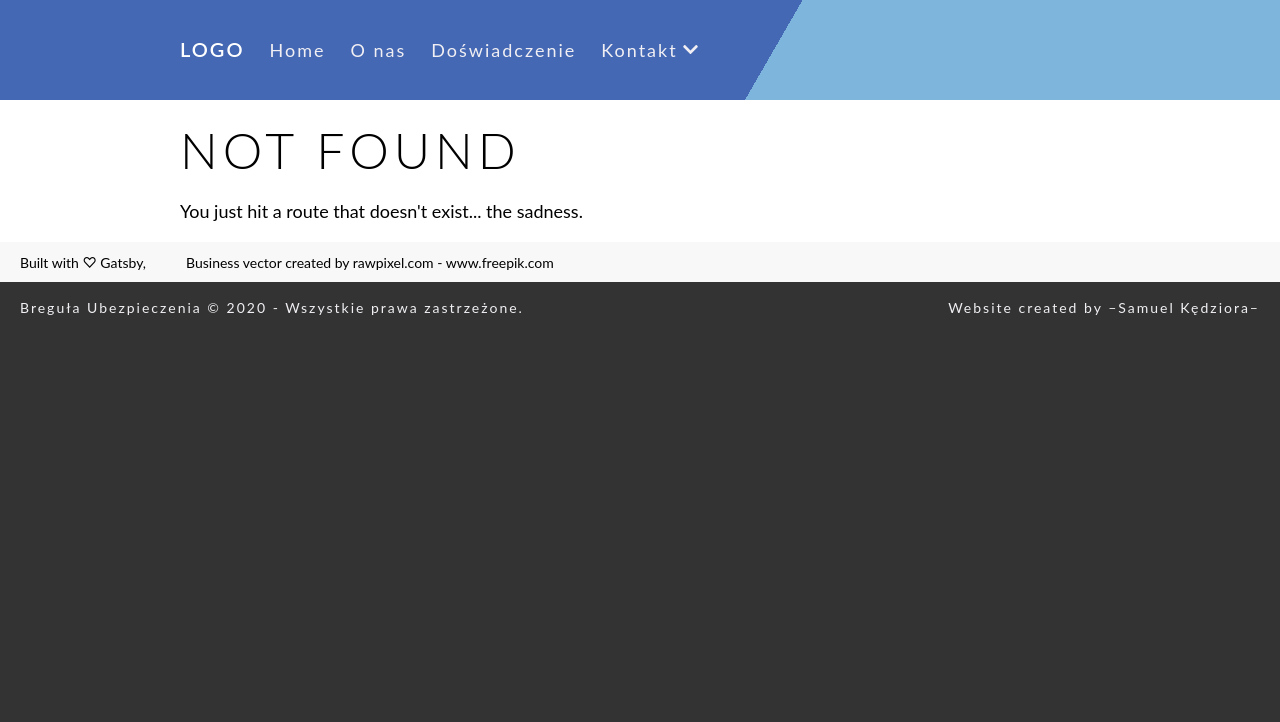
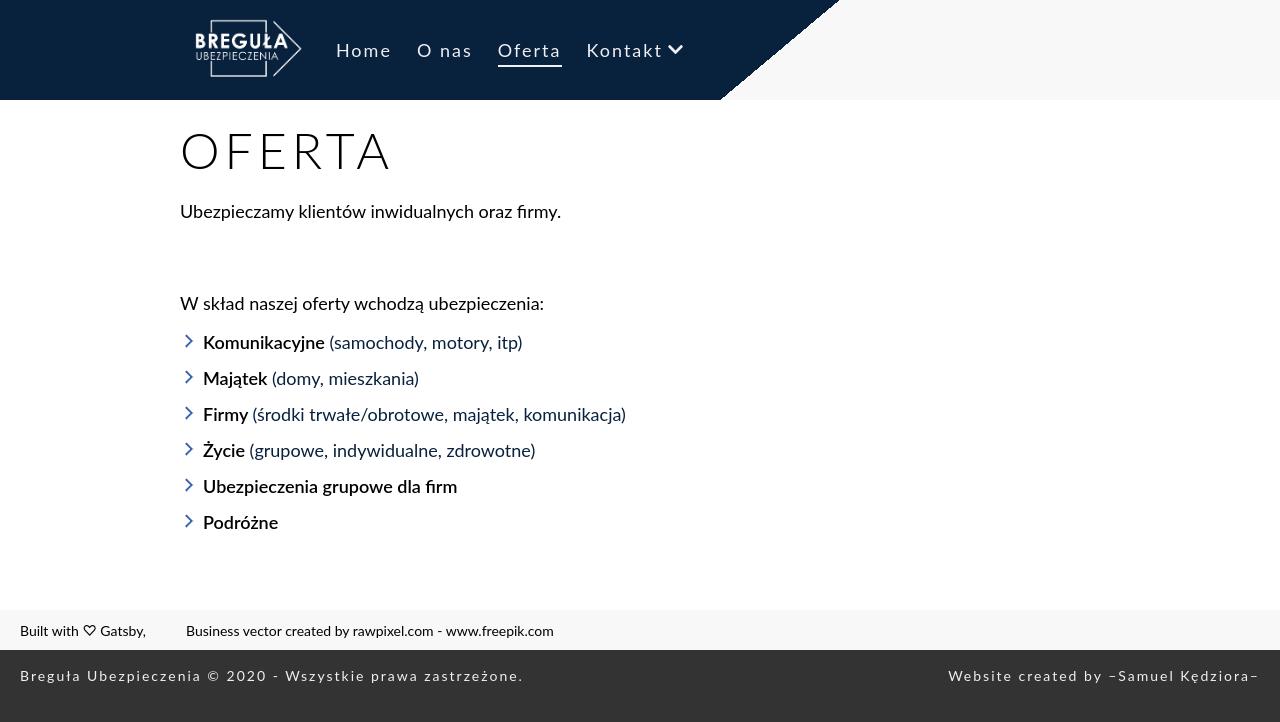
Before and after one commit to solvidini/bregula-insurances, a Gatsby site: page /offer in a window 1280 px wide. Before the commit this address had no page. Built offline with nearby package versions, Linux system fonts and the light colour scheme; Gatsby itself is replaced by a stand-in of ours.

Commit message:
offer and about us

```diff
--- a/src/components/header.js
+++ b/src/components/header.js
@@ -4,6 +4,7 @@ import React from "react"
 
 import Navigation from "./navigation"
 import DrawerToggler from "./drawerToggler"
+import Logo from './logo'
 
 const Header = props => (
   <header className="main-header">
@@ -18,7 +19,7 @@ const Header = props => (
             fontWeight: "600",
           }}
         >
-          LOGO
+          <Logo />
         </Link>
       </div>
       <nav className="main-header__nav">
--- a/src/components/logo.js
+++ b/src/components/logo.js
@@ -0,0 +1,13 @@
+import React from "react"
+
+import Image from "../images/bregula-biale.png"
+
+const Logo = (props) => {
+  return (
+    <div className="main-logo-container">
+      <img className="main-logo" src={Image} alt="Bregula Ubezpieczenia" />
+    </div>
+  )
+}
+
+export default Logo
--- a/src/components/navigation.js
+++ b/src/components/navigation.js
@@ -10,7 +10,7 @@ const Navigation = props => {
     <ul className="navigation-list">
       <NavigationItem to="/">Home</NavigationItem>
       <NavigationItem to="/about-us">O&nbsp;nas</NavigationItem>
-      <NavigationItem to="/experience">Doświadczenie</NavigationItem>
+      <NavigationItem to="/offer">Oferta</NavigationItem>
       <li className="navigation-dropdown">
         <span>
           Kontakt
--- a/src/pages/index.js
+++ b/src/pages/index.js
@@ -17,7 +17,7 @@ const IndexPage = () => (
         <div className="home-content__links">
           <h4 className="home-content__links-title">
             Skład naszej oferty&nbsp;&nbsp;
-            <Link to="/about-us">
+            <Link to="/offer">
               <FontAwesomeIcon
                 icon="arrow-right"
                 className="home-content__icon-link"
@@ -26,7 +26,7 @@ const IndexPage = () => (
           </h4>
           <h4 className="home-content__links-title">
             Nasze doświadczenie&nbsp;&nbsp;
-            <Link to="/experience">
+            <Link to="/about-us">
               <FontAwesomeIcon
                 icon="arrow-right"
                 className="home-content__icon-link"
--- /dev/null
+++ b/src/pages/offer.js
@@ -0,0 +1,45 @@
+import React from "react"
+
+import Layout from "../containers/layout"
+import SEO from "../components/seo"
+
+const Offer = () => (
+  <Layout>
+    <SEO title="Oferta" />
+    <h1>Oferta</h1>
+    <article className="offer">
+      Ubezpieczamy klientów inwidualnych oraz firmy.
+    </article>
+    <div className="offer">
+      <p className="offer__sub">W skład naszej oferty wchodzą ubezpieczenia:</p>
+      <ul className="offer__list">
+        <li className="offer__item">
+          Komunikacyjne{" "}
+          <span className="offer__item--brackets">
+            (samochody, motory, itp)
+          </span>
+        </li>
+        <li className="offer__item">
+          Majątek{" "}
+          <span className="offer__item--brackets">(domy, mieszkania)</span>
+        </li>
+        <li className="offer__item">
+          Firmy{" "}
+          <span className="offer__item--brackets">
+            (środki trwałe/obrotowe, majątek, komunikacja)
+          </span>
+        </li>
+        <li className="offer__item">
+          Życie{" "}
+          <span className="offer__item--brackets">
+            (grupowe, indywidualne, zdrowotne)
+          </span>
+        </li>
+        <li className="offer__item">Ubezpieczenia grupowe dla firm</li>
+        <li className="offer__item">Podróżne</li>
+      </ul>
+    </div>
+  </Layout>
+)
+
+export default Offer
--- a/src/sass/_variables.scss
+++ b/src/sass/_variables.scss
@@ -1,7 +1,7 @@
 // COLORS
-$color-primary: rgb(68, 104, 180);
+$color-primary: #08213d;
 
-$color-secondary: rgb(126, 181, 220);
+$color-secondary: rgb(248, 248, 248);
 
 $color-grey-light-1: #f7f7f7;
 $color-grey-light-2: #eee;
@@ -22,5 +22,4 @@ $medium-font-size: 1.8rem;
 $large-font-size: 1.8rem;
 
 // OTHER
-
 $default-margin-bottom: 7rem;
--- a/src/sass/components/header.scss
+++ b/src/sass/components/header.scss
@@ -11,7 +11,7 @@
     z-index: 100;
     letter-spacing: .2rem;
 
-    background: linear-gradient(120deg, $color-primary 0%, $color-primary 60%, $color-secondary 60%);
+    background: linear-gradient(140deg, $color-primary 0%, $color-primary 60%, $color-secondary 60%);
     box-shadow: 0 .1rem .7rem .2rem rgba(0, 0, 0, 0.4);
 
 
@@ -29,7 +29,7 @@
     &__nav {
         text-decoration: none;
         font-style: inherit;
-        height: 100%;
+        height: 8rem;
 
         @include respond(phone) {
             display: none;
--- a/src/sass/components/logo.scss
+++ b/src/sass/components/logo.scss
@@ -0,0 +1,8 @@
+.main-logo-container {
+    height: 8rem;
+
+}
+
+.main-logo {
+    height: 100%;
+}
--- a/src/sass/components/navigation.scss
+++ b/src/sass/components/navigation.scss
@@ -5,6 +5,7 @@
     &-list {
         list-style: none;
         display: flex;
+        align-items: center;
         height: 100%;
 
         @include respond(phone) {
@@ -16,7 +17,6 @@
 
     &-item {
         padding-left: 2.5rem;
-        height: 100%;
 
         @include respond(phone) {
             width: 100%;
@@ -70,7 +70,6 @@
         position: relative;
         padding-left: 2.5rem;
         padding-right: 1rem;
-        height: 100%;
         font-size: 1.8rem;
         color: $color-white;
         font-weight: 400;
--- a/src/sass/main.scss
+++ b/src/sass/main.scss
@@ -14,4 +14,4 @@
 
 @import './pages/index.scss';
 @import './pages/about-us.scss';
-@import './pages/experience.scss';
+@import './pages/offer.scss';
--- a/src/sass/pages/experience.scss
+++ b/src/sass/pages/offer.scss
@@ -1,4 +1,4 @@
-.experience {
+.offer {
     margin-bottom: $default-margin-bottom;
     font-size: $medium-font-size;
     text-align: justify;
```
Also changed, not shown: src/pages/about-us.js (+9 -23 lines), src/pages/experience.js (deleted, +0 -33 lines), src/images/bregula-biale.png (added), src/images/gatsby-icon.png (deleted), src/images/xx.jpg (added).
